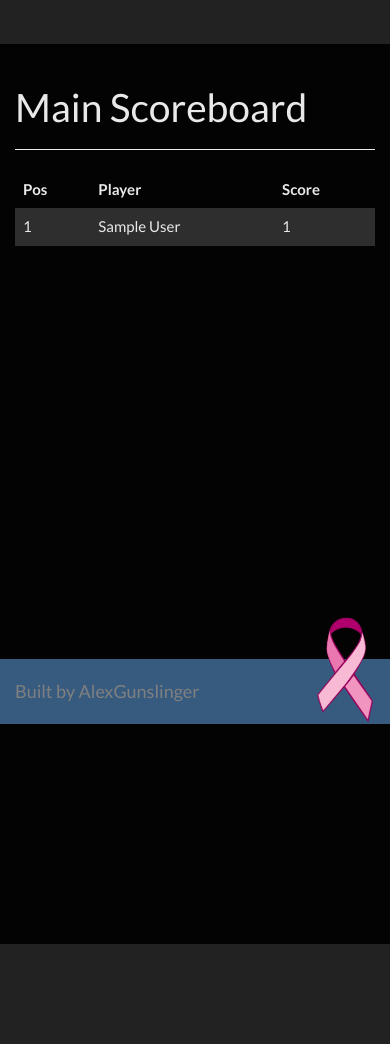
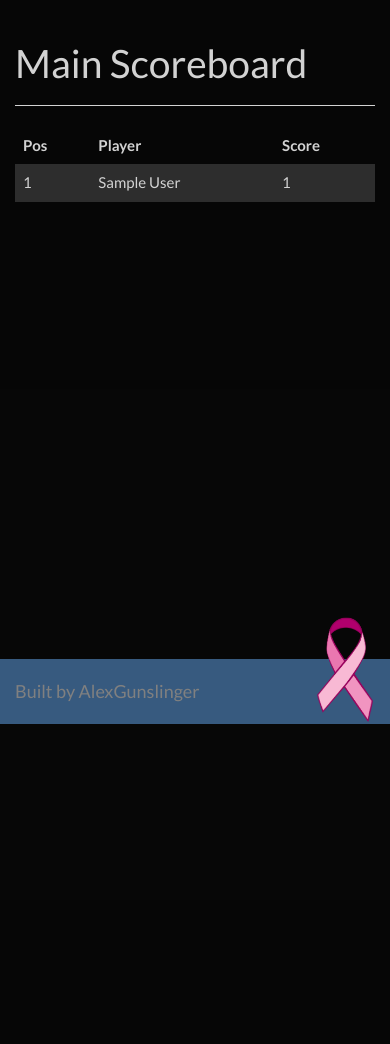
Before and after one commit to AlexGunslinger/retrovg-contest, a Rails app: page / in a window 390 px wide. Shown: the part 120-1164 px from the top of the page. After the commit the page ends 844 px from the top, so only its background shows below. Run offline with Rails 7, Linux system fonts and the light colour scheme; tables that the repository leaves empty hold one stand-in row (values such as "Sample post"); style sheets or scripts are compiled from the project's sources; some libraries are stand-ins or nearby versions.

Commit message:
Better look on mobile without top and bottom padding

```diff
--- a/app/assets/stylesheets/home.css.scss
+++ b/app/assets/stylesheets/home.css.scss
@@ -4,14 +4,17 @@
   border-bottom: 1px solid;
 }
 
-body .back-container {
-  padding-bottom: 100px;
-  padding-top: 44px;
+
+@media screen and (min-width: 767px) {
+  body .back-container {
+    padding-bottom: 100px;
+    padding-top: 44px;
+  }
 }
 
 body .main-container {
   background: #000;
-  opacity: 0.9;
+  opacity: 0.8;
   min-height: 900px;
 }
 
```
